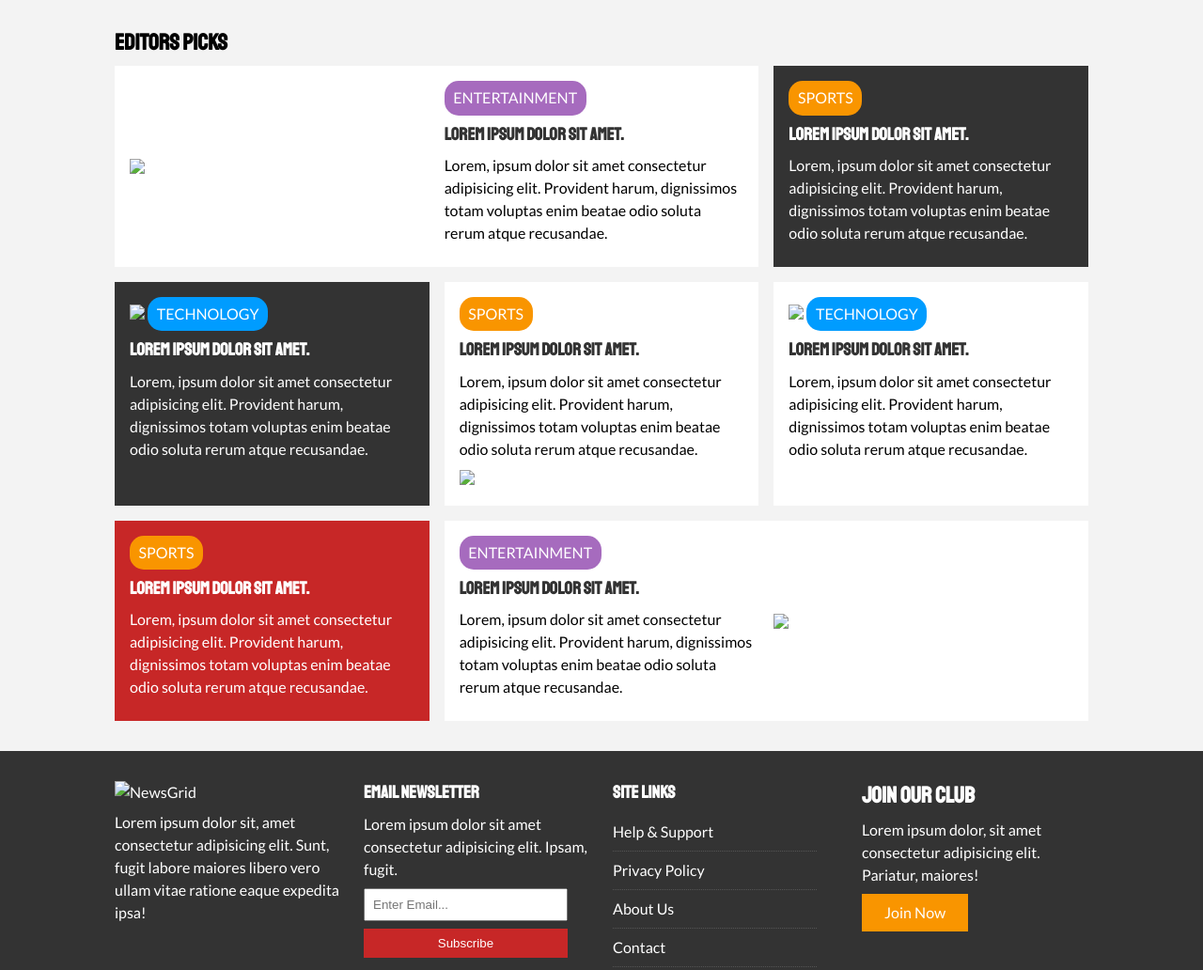
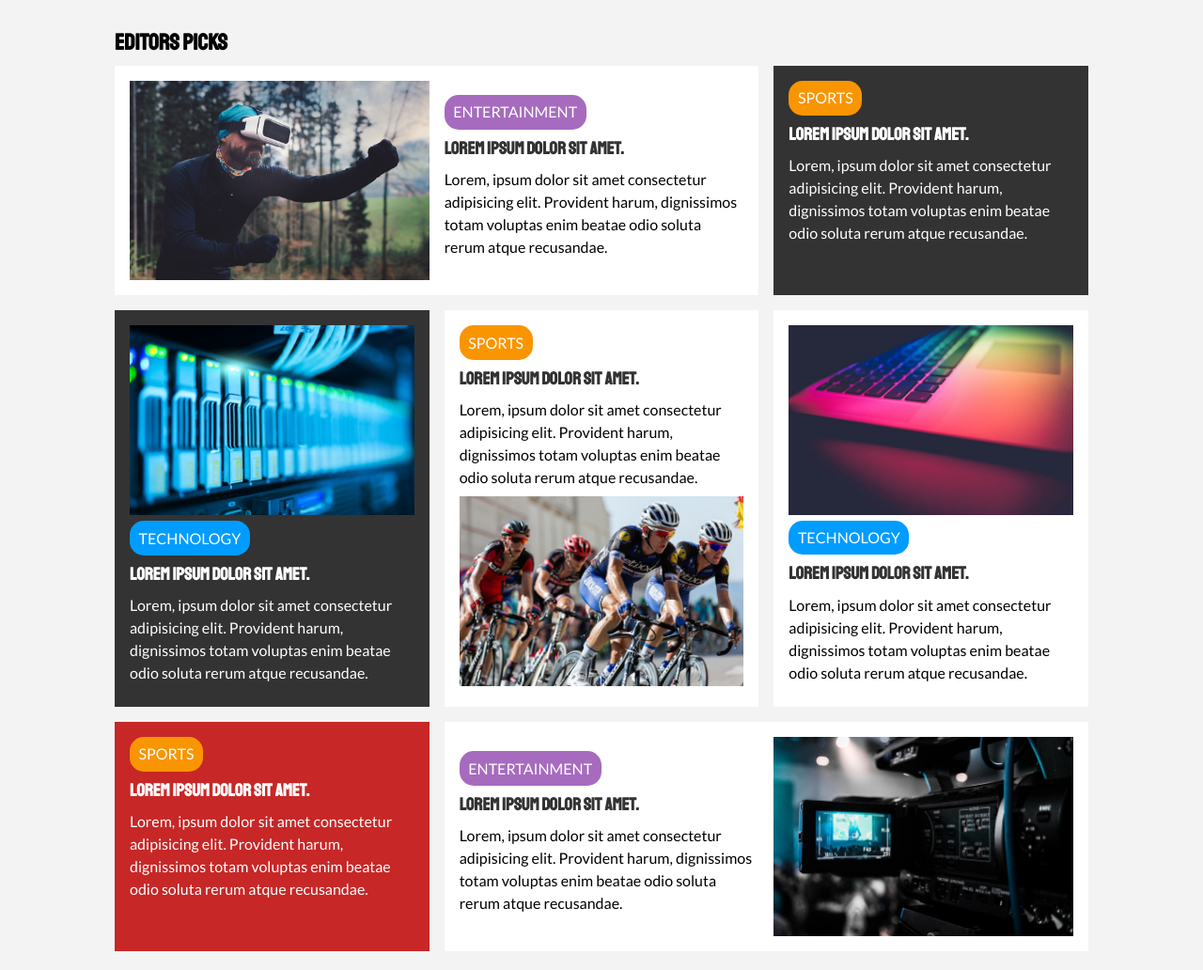
Before and after one commit to ezaz-ahmed/NewsGrid, a plain HTML site: page index.html in a window 1280 px wide. Shown: the part 540-1572 px from the top of the page at 94% size. Drawn offline with Linux system fonts and the light colour scheme; the site is published under a folder, as on GitHub Pages, so addresses that start at the root find nothing.

Commit message:
Complete Project

```diff
--- a/index.html
+++ b/index.html
@@ -68,7 +68,7 @@
         <h2>Editors Picks</h2>
         <div class="articles-container">
           <article class="card">
-            <img src="/images/articles/ent1.jpg" />
+            <img src="images/articles/ent1.jpg" />
             <div>
               <div class="category category-ent">
                 Entertainment
@@ -99,7 +99,7 @@
           </article>
 
           <article class="card bg-dark">
-            <img src="/images/articles/tech1.jpg" />
+            <img src="images/articles/tech1.jpg" />
             <div class="category category-tech">
               Technology
             </div>
@@ -125,11 +125,11 @@
               Provident harum, dignissimos totam voluptas enim beatae odio
               soluta rerum atque recusandae.
             </p>
-            <img src="/images/articles/sports1.jpg" />
+            <img src="images/articles/sports1.jpg" />
           </article>
 
           <article class="card">
-            <img src="/images/articles/tech2.jpg" />
+            <img src="images/articles/tech2.jpg" />
             <div class="category category-tech">
               Technology
             </div>
@@ -171,7 +171,7 @@
                 soluta rerum atque recusandae.
               </p>
             </div>
-            <img src="/images/articles/ent2.jpg" />
+            <img src="images/articles/ent2.jpg" />
           </article>
         </div>
       </div>
@@ -182,7 +182,7 @@
     <footer id="main-footer" class="py-2">
       <div class="container footer-container">
         <div>
-          <img src="/images/logo_light.png" alt="NewsGrid" />
+          <img src="images/logo_light.png" alt="NewsGrid" />
           <p>
             Lorem ipsum dolor sit, amet consectetur adipisicing elit. Sunt,
             fugit labore maiores libero vero ullam vitae ratione eaque expedita
```
Also changed, not shown: about.html (+1 -1 lines), article.html (+2 -2 lines).
